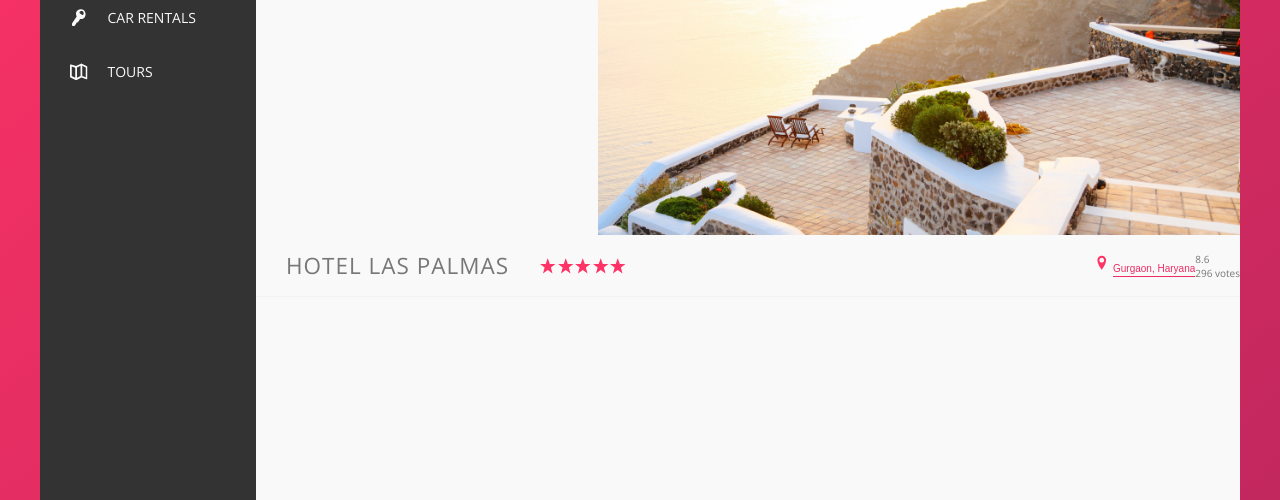
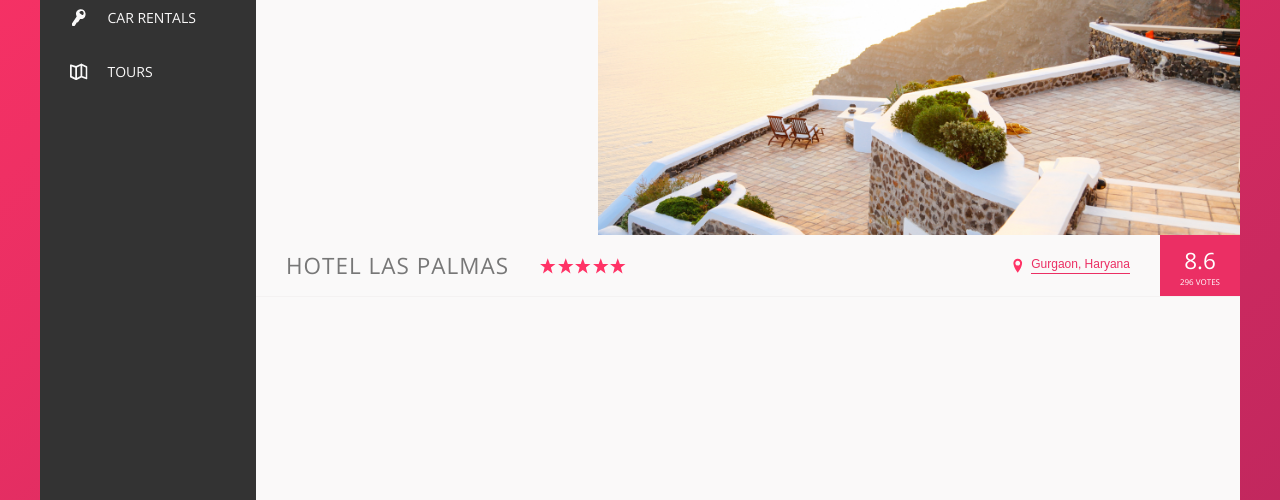
Before and after one commit to NikhilMudgal/Trillo, a website: page index.html in a window 1280 px wide. Shown: the part 300-800 px from the top of the page. Drawn offline with nearby package versions, Linux system fonts and the light colour scheme.

Commit message:
Added styling for location and rating

```diff
--- a/sass/_components.scss
+++ b/sass/_components.scss
@@ -230,19 +230,35 @@
     }
 
     &__location {
+        font-size: 1.2rem;
+        display: flex;
+        align-items: center;
+    }
 
+    &__icon-location {
+        margin-right: .5rem;
     }
 
     &__rating {
-
+        background-color: var(--color-primary);
+        color: var(--color-white);
+        margin-left: 3rem;
+        padding: 0rem 2rem;
+        align-self: stretch;
+        display: flex;
+        flex-direction: column;
+        align-items: center;
+        justify-content: center;
     }
 
     &__rating-average {
-
+        font-size: 2.25rem;
+        font-weight: 300;
     }
 
     &__rating-count {
-
+        font-size: .8rem;
+        text-transform: uppercase;
     }
 }
 
```
Also changed, not shown: css/style.css.
